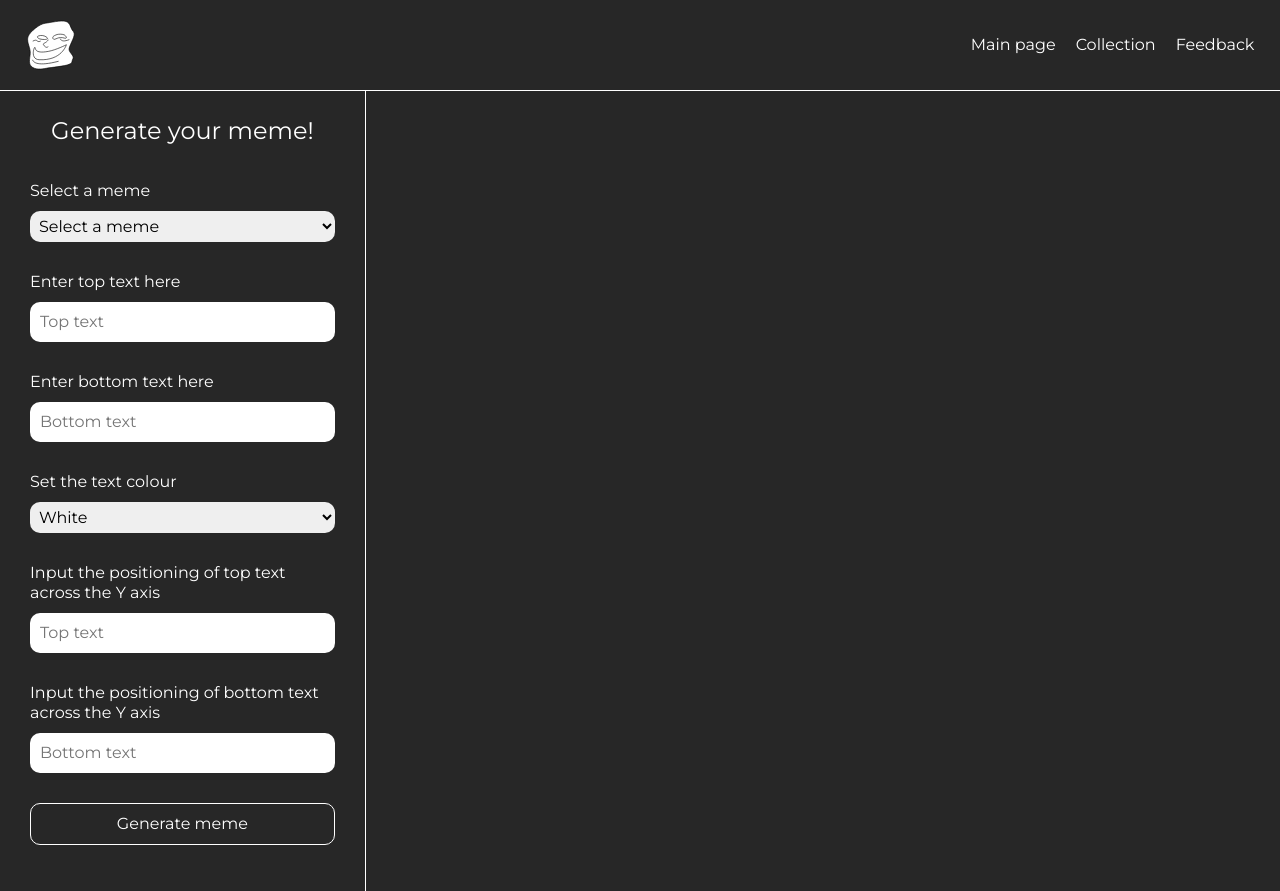
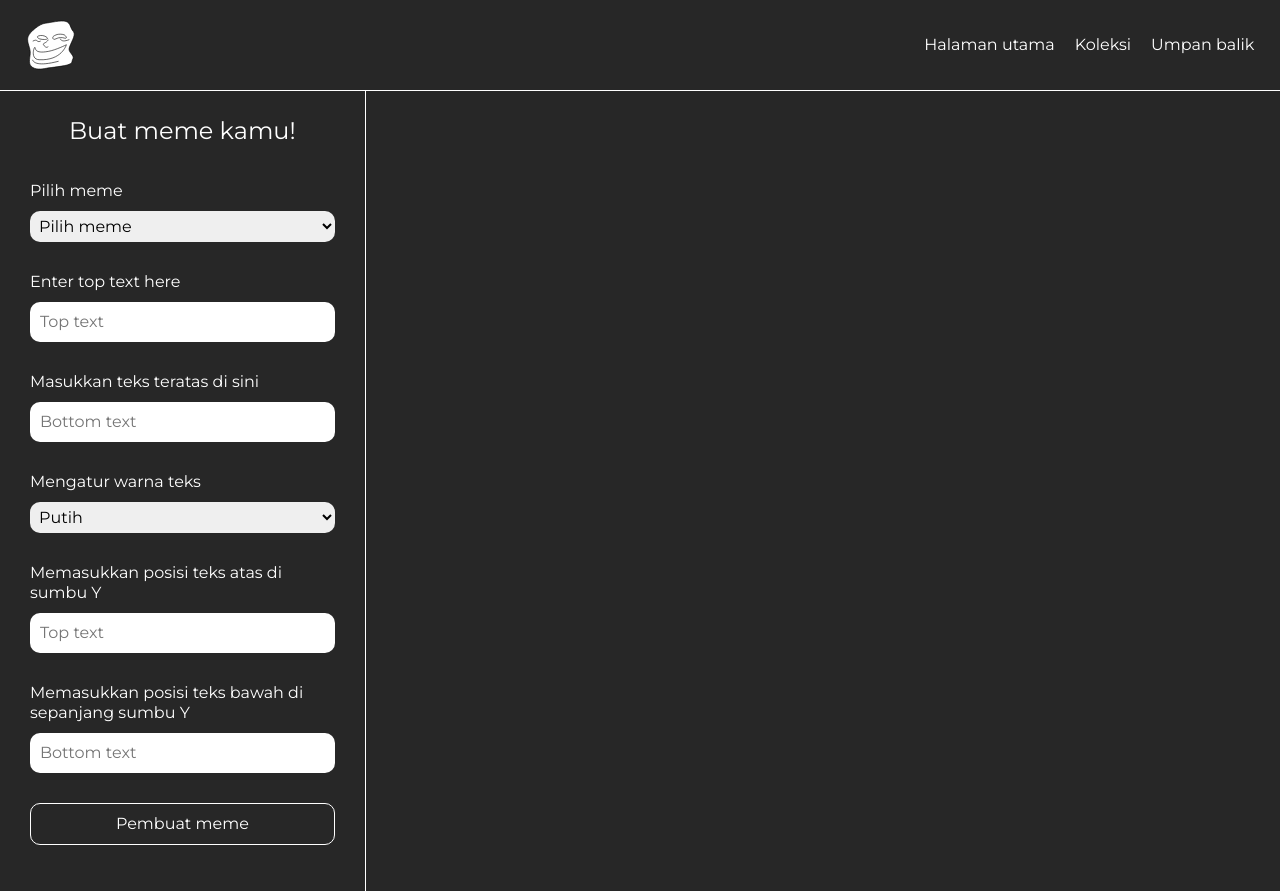
Before and after one commit to FamsFamily/Pembuat_Meme, a Python web app: template templates/index.html in a window 1280 px wide. Run offline with Jinja, Linux system fonts and the light colour scheme; the template is opened without the code that fills it, so the values that code supplies are empty.

Commit message:
Update index.html

```diff
--- a/templates/index.html
+++ b/templates/index.html
@@ -8,36 +8,36 @@
   >
   <meta http-equiv="X-UA-Compatible" content="ie=edge">
   <link rel="stylesheet" href="../static/css/style.css">
-  <title>Meme generator</title>
+  <title>Pembuat meme</title>
 </head>
 <body>
   <header class="header">
     <img src="../static/img/logo.svg" alt="logo" width="50" height="50">
     <ul class="main-list">
         <li class="list__item">
-          <a href="">Main page</a>
+          <a href="">Halaman utama</a>
         </li>
         <li class="list__item">
-          <a href="">Collection</a>
+          <a href="">Koleksi</a>
         </li>
         <li class="list__item">
-          <a href="">Feedback</a>
+          <a href="">Umpan balik</a>
         </li>
     </ul>
   </header>
   <main>
     {% block content %}
     <div class="form-block">
-      <h1>Generate your meme!</h1>
+      <h1>Buat meme kamu!</h1>
       <form method="POST" action="{{ url_for('index') }}">
         <ul class="form-list">
           <li class="form-list_item">
-            <label for="image-selector">Select a meme</label>
+            <label for="image-selector">Pilih meme</label>
             <select name="image-selector" id="image-selector">
-              <option value="logo.svg" {% if selected_image == 'logo.svg' %}selected{% endif %}>Select a meme</option>
-              <option value="meme_1.jpg" {% if selected_image == 'meme_1.jpg' %}selected{% endif %}>Disaster girl</option>
-              <option value="meme_2.jpg" {% if selected_image == 'meme_2.jpg' %}selected{% endif %}>Two buttons</option>
-              <!--Assignment #1. Add new memes here -->
+              <option value="logo.svg" {% if selected_image == 'logo.svg' %}selected{% endif %}>Pilih meme</option>
+              <option value="meme_1.jpg" {% if selected_image == 'meme_1.jpg' %}selected{% endif %}>Gadis bencana</option>
+              <option value="meme_2.jpg" {% if selected_image == 'meme_2.jpg' %}selected{% endif %}>Dua tombol</option>
+              <!--Tugas #1. Tambahkan meme baru di sini -->
 
 
             </select>
@@ -47,41 +47,41 @@
             <input class="input_text" type="text" placeholder="Top text" name="textTop">
           </li>
           <li class="form-list_item">
-            <label for="textBottom">Enter bottom text here</label>
+            <label for="textBottom">Masukkan teks teratas di sini</label>
             <input class="input_text" type="text" placeholder="Bottom text" name="textBottom">
           </li>
           <li class="form-list_item">
-            <label for="color-selector">Set the text colour</label>
+            <label for="color-selector">Mengatur warna teks</label>
             <select name="color-selector" id="color-selector">
-              <option value="white" {% if selected_color == 'white' %}selected{% endif %}>White</option>
-              <option value="black" {% if selected_color == 'black' %}selected{% endif %}>Black</option>
-              <!--Add.assignment #1. Add new colours here -->
+              <option value="white" {% if selected_color == 'white' %}selected{% endif %}>Putih</option>
+              <option value="black" {% if selected_color == 'black' %}selected{% endif %}>Hitam</option>
+              <!--Tambahan.tugas #1. Tambahkan warna baru di sini -->
 
 
             </select>
           </li>
           <li class="form-list_item">
-            <label for="textTop_y">Input the positioning of top text across the Y axis</label>
+            <label for="textTop_y">Memasukkan posisi teks atas di sumbu Y</label>
             <input class="input_text" id="textTop_y" type="text" placeholder="Top text" name="textTop_y">
           </li>
           <li class="form-list_item">
-            <label for="textBottom_y">Input the positioning of bottom text across the Y axis</label>
+            <label for="textBottom_y">Memasukkan posisi teks bawah di sepanjang sumbu Y</label>
             <input class="input_text" id="textBottom_y" type="text" placeholder="Bottom text" name="textBottom_y">
           </li>
-          <button type="submit">Generate meme</button>
+          <button type="submit">Pembuat meme</button>
         </ul>
       </form>
     </div>
     <div class="meme-block" id="memeBlock">
 
-      <p class="text_top" style="<!-- Assignment #3. Moving the variables to CSS -->">
-        <!-- Assignment #2. Placing the variable with the text -->
+      <p class="text_top" style="<!-- Tugas #3. Memindahkan variabel ke CSS -->">
+        <!-- Tugas #2. Menempatkan variabel dengan teks -->
       </p>
 
       <img class="meme" src="{{ url_for('serve_images', path=selected_image) }}" alt="{{ selected_image }}">
 
-      <p class="text_bottom" style="<!-- Assignment #3. Moving the variables to CSS -->">
-        <!-- Assignment #2. Placing the variable with the text -->
+      <p class="text_bottom" style="<!-- Tugas #3. Memindahkan variabel ke CSS -->">
+        <!-- Tugas #2. Menempatkan variabel dengan teks -->
       </p>
     </div>
     {% endblock %}
```
